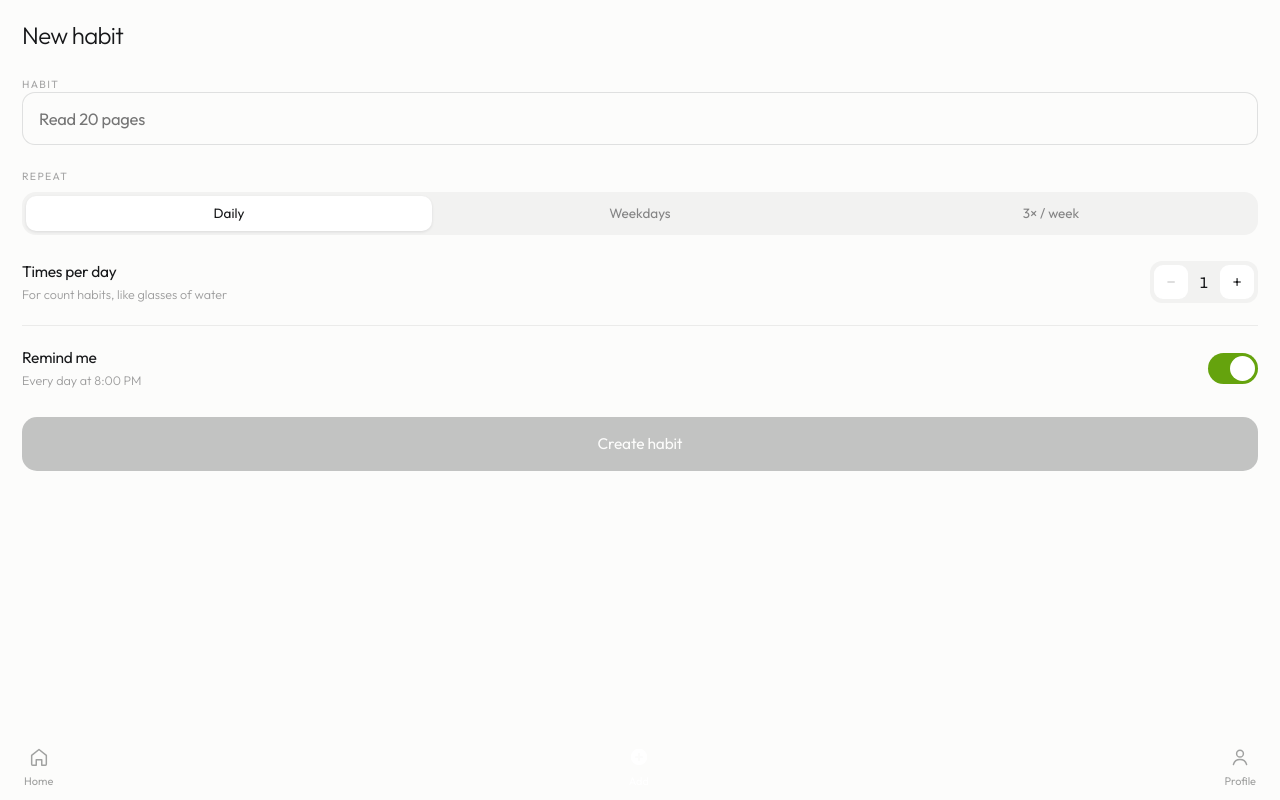
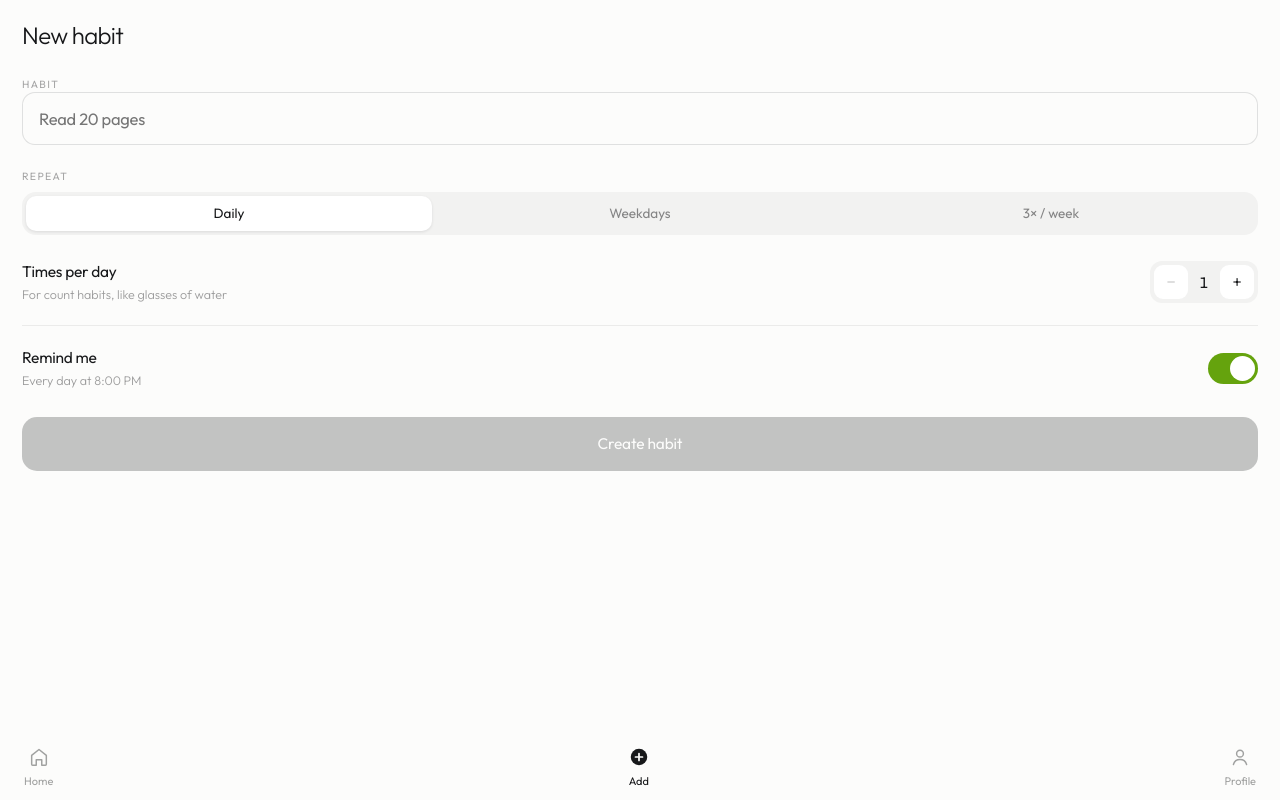
Before and after one commit to lmohade3l/streaks, a Next.js app: page /add in a window 1280 px wide. Built offline with nearby package versions, Linux system fonts and the light colour scheme.

Commit message:
fix: change useRouter import to next/navigation

```diff
--- a/app/add/page.tsx
+++ b/app/add/page.tsx
@@ -5,7 +5,7 @@ import { Draft, Frequency } from "@/lib/types";
 import { useState } from "react";
 import s from './Add.module.css'
 import { createHabit } from "@/lib/store";
-import { useRouter } from "next/router";
+import { useRouter } from "next/navigation";
 
 const EMPTY_DRAFT: Draft = { name: '', freq: 'Daily', target: 1, reminder: true };
 
--- a/components/layout/ButtomNavigation.module.css
+++ b/components/layout/ButtomNavigation.module.css
@@ -32,5 +32,5 @@
 }
 
 .activeItem {
-  color: #FFF;
+  color: var(--ink);
 }
```
Also changed, not shown: public/icons/add-filled.svg.
